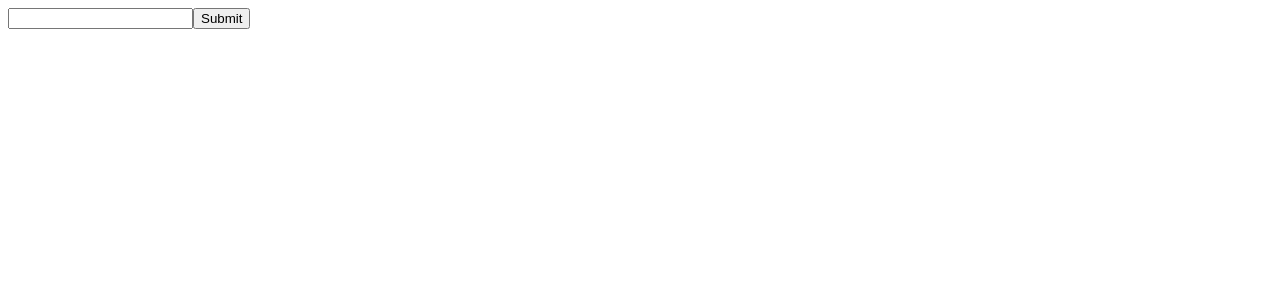
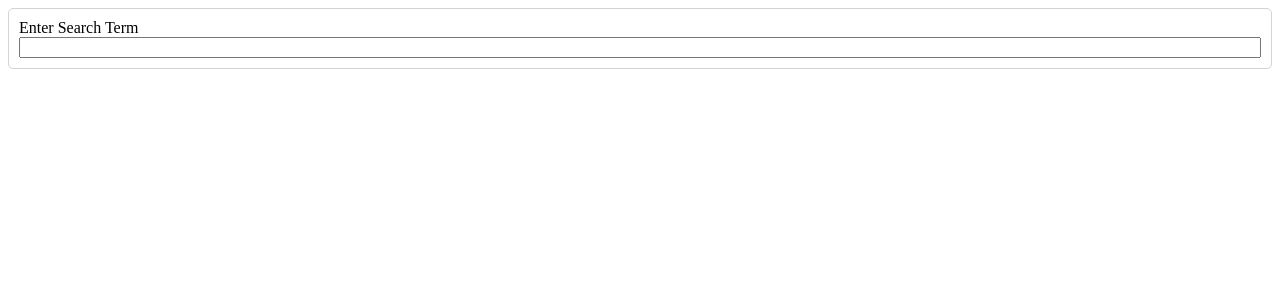
Before and after one commit to alingm01/GriderReact, a React (Create React App) app in the folder pics/: page / in a window 1280 px wide. Shown: the top 300 px of the page. Built offline with nearby package versions, Linux system fonts and the light colour scheme.

Commit message:
added some css for Search Bar

```diff
--- /dev/null
+++ b/pics/src/components/SearchBar.css
@@ -0,0 +1,10 @@
+.search-bar{
+  border: 1px solid lightgray;
+  border-radius: 5px;
+  padding: 10px;
+}
+
+.search-bar form {
+  display: flex;
+  flex-direction: column;
+}
--- a/pics/src/components/SearchBar.js
+++ b/pics/src/components/SearchBar.js
@@ -1,3 +1,4 @@
+import './SearchBar.css'
 import { useState } from "react";
 
 const SearchBar = ({ onSubmit }) => {
@@ -14,10 +15,12 @@
   }
 
   return (
-    <div>
+    <div className='search-bar'>
       <form onSubmit={ handleSubmitForm }>
+        <label>
+          Enter Search Term
+        </label>
         <input value={term} onChange={handleChange}/>
-        <button>Submit</button>
       </form>
     </div>
   )
```
Also changed, not shown: pics/src/components/ImageList.css (added).
